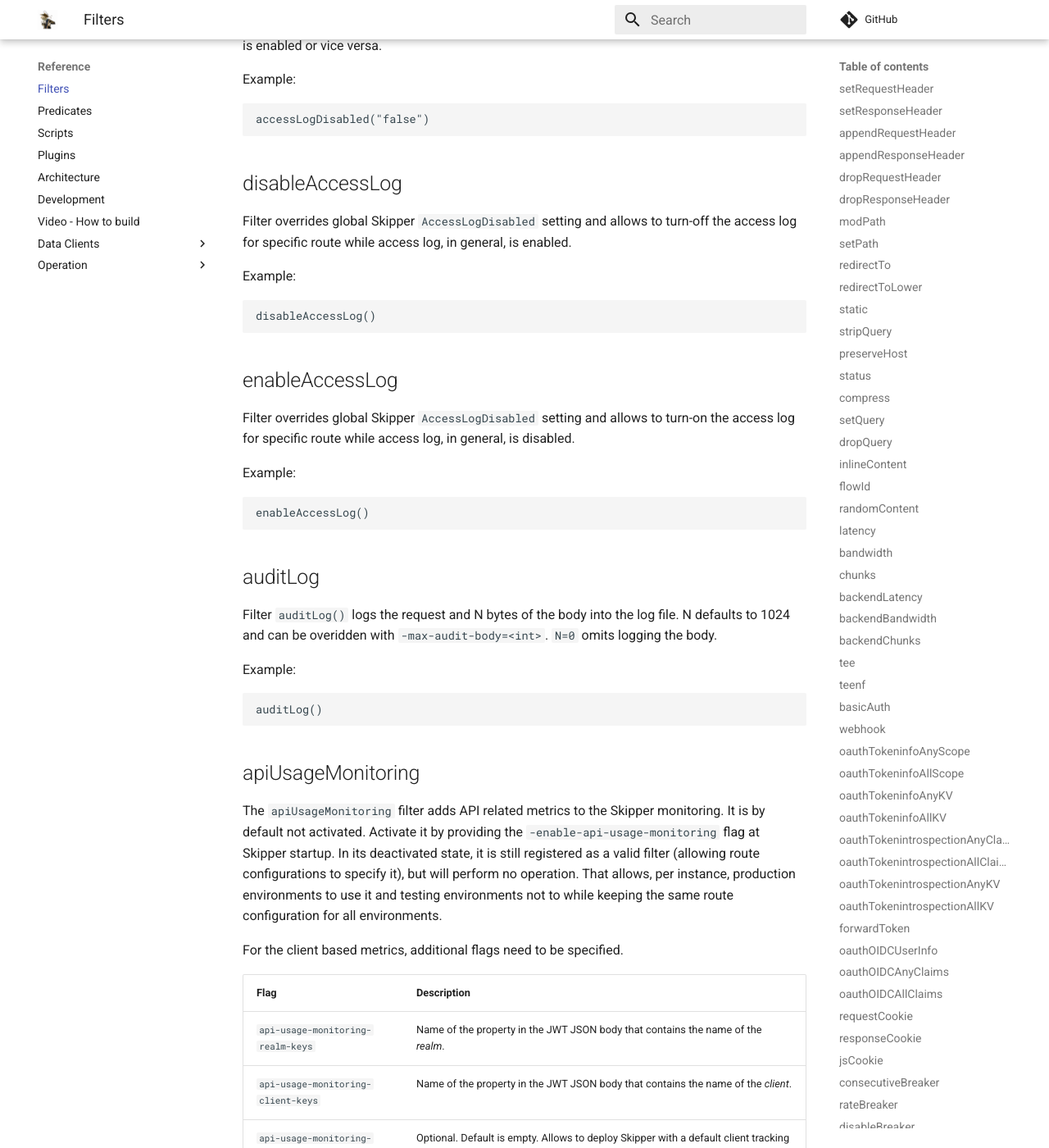
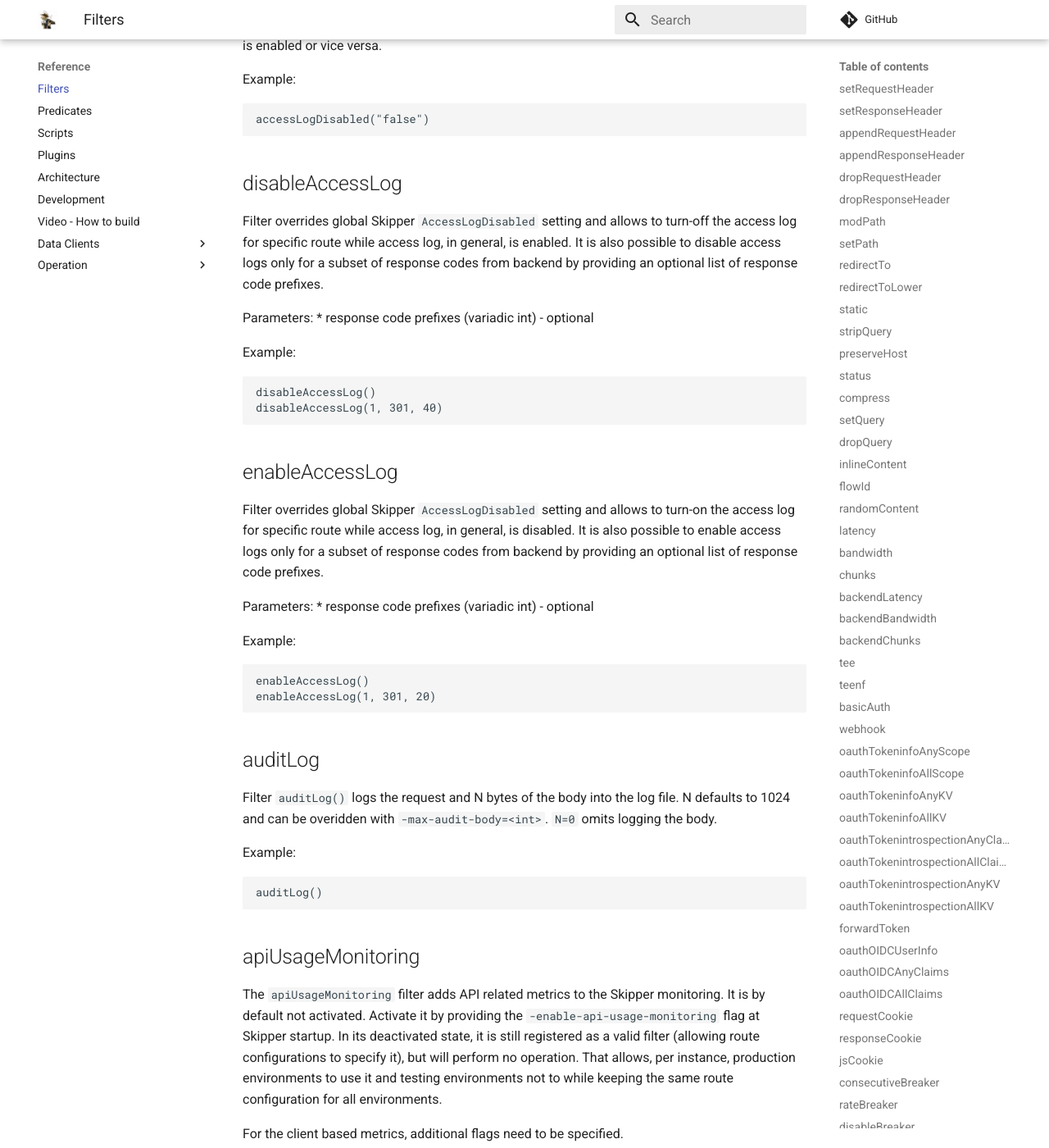
Before and after one commit to zalando/skipper, an MkDocs documentation site: the page built from docs/reference/filters.md, in a window 1280 px wide and 1400 px high, scrolled down 19685 px. Shown: the whole window at 82% size. Built offline with MkDocs 1.6.1 and Material for MkDocs 9.7.7, drawn with Linux system fonts in a browser that asks for light colours; comment, search, counter and statistics services are not loaded.

Commit message:
update docs
Signed-off-by: Ajinkya Bapat <ajinkya.vivek.bapat@zalando.de>

````diff
--- a/docs/reference/filters.md
+++ b/docs/reference/filters.md
@@ -890,23 +890,33 @@ accessLogDisabled("false")
 ## disableAccessLog
 
 Filter overrides global Skipper `AccessLogDisabled` setting and allows to turn-off the access log for specific route
-while access log, in general, is enabled.
+while access log, in general, is enabled. It is also possible to disable access logs only for a subset of response codes
+from backend by providing an optional list of response code prefixes.
+
+Parameters:
+* response code prefixes (variadic int) - optional
 
 Example:
 
 ```
 disableAccessLog()
+disableAccessLog(1, 301, 40)
 ```
 
 ## enableAccessLog
 
 Filter overrides global Skipper `AccessLogDisabled` setting and allows to turn-on the access log for specific route
-while access log, in general, is disabled.
+while access log, in general, is disabled. It is also possible to enable access logs only for a subset of response codes
+from backend by providing an optional list of response code prefixes.
+
+Parameters:
+* response code prefixes (variadic int) - optional
 
 Example:
 
 ```
 enableAccessLog()
+enableAccessLog(1, 301, 20)
 ```
 
 ## auditLog
````
